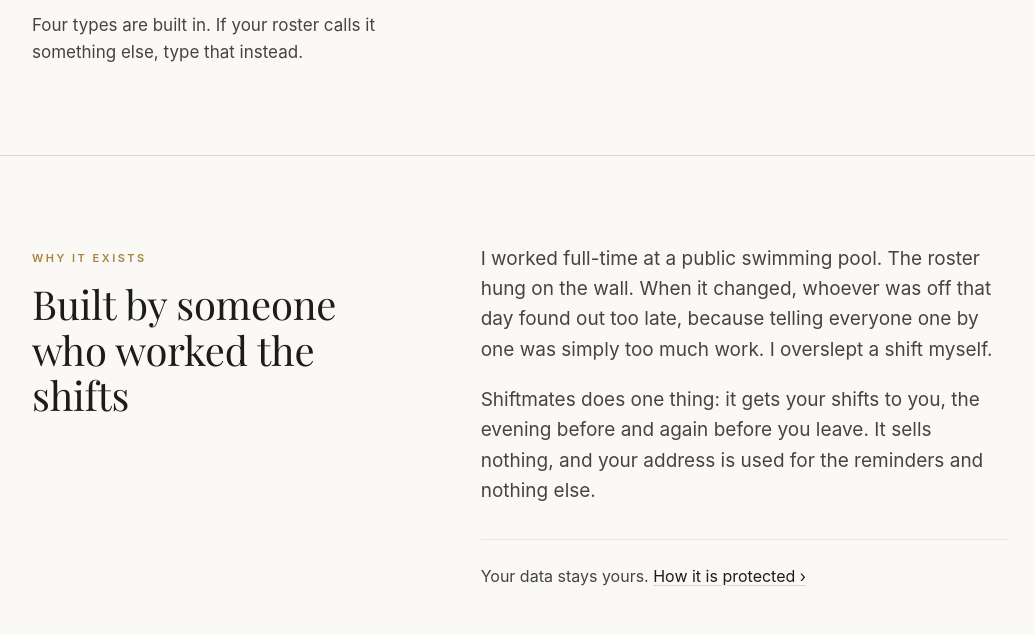
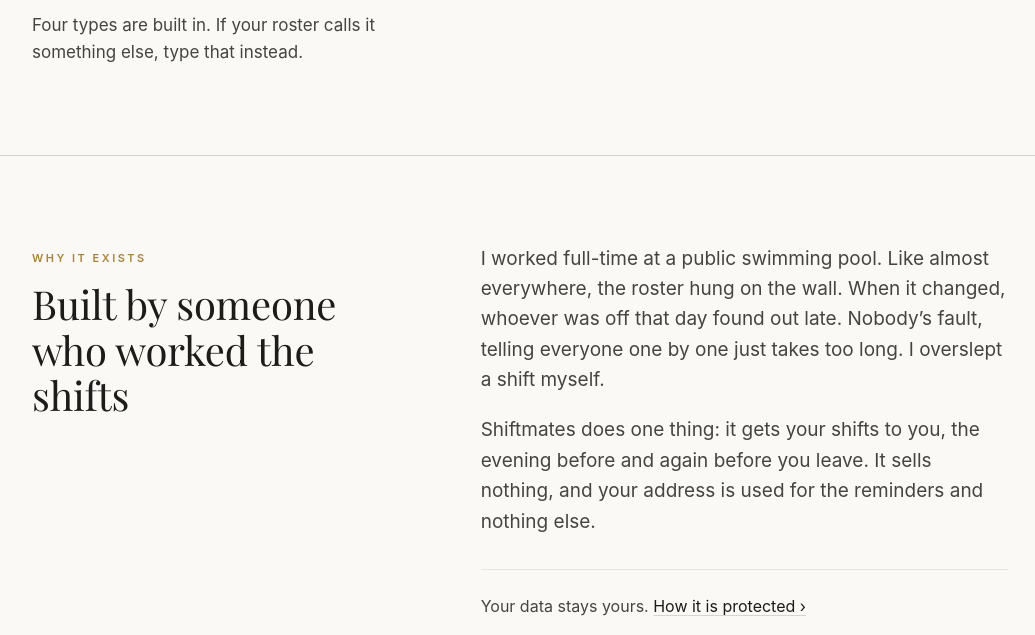
Before and after one commit to AntonB1608/schichtplan-online, a Flask app: page / in a window 1280 px wide. Shown: the part 1490-2125 px from the top of the page, without its empty margins (120-1155 px from the left). Run offline with Flask 3, Linux system fonts and the light colour scheme; some libraries are stand-ins or nearby versions.

Commit message:
Reword the founder story so it blames no one

```diff
--- a/templates/homepage.html
+++ b/templates/homepage.html
@@ -121,10 +121,10 @@
 
     <div class="story-text">
       <p>
-        I worked full-time at a public swimming pool. The roster hung on the wall.
-        When it changed, whoever was off that day found out too late, because
-        telling everyone one by one was simply too much work. I overslept a shift
-        myself.
+        I worked full-time at a public swimming pool. Like almost everywhere, the
+        roster hung on the wall. When it changed, whoever was off that day found out
+        late. Nobody&rsquo;s fault, telling everyone one by one just takes too long.
+        I overslept a shift myself.
       </p>
       <p>
         Shiftmates does one thing: it gets your shifts to you, the evening before
```
